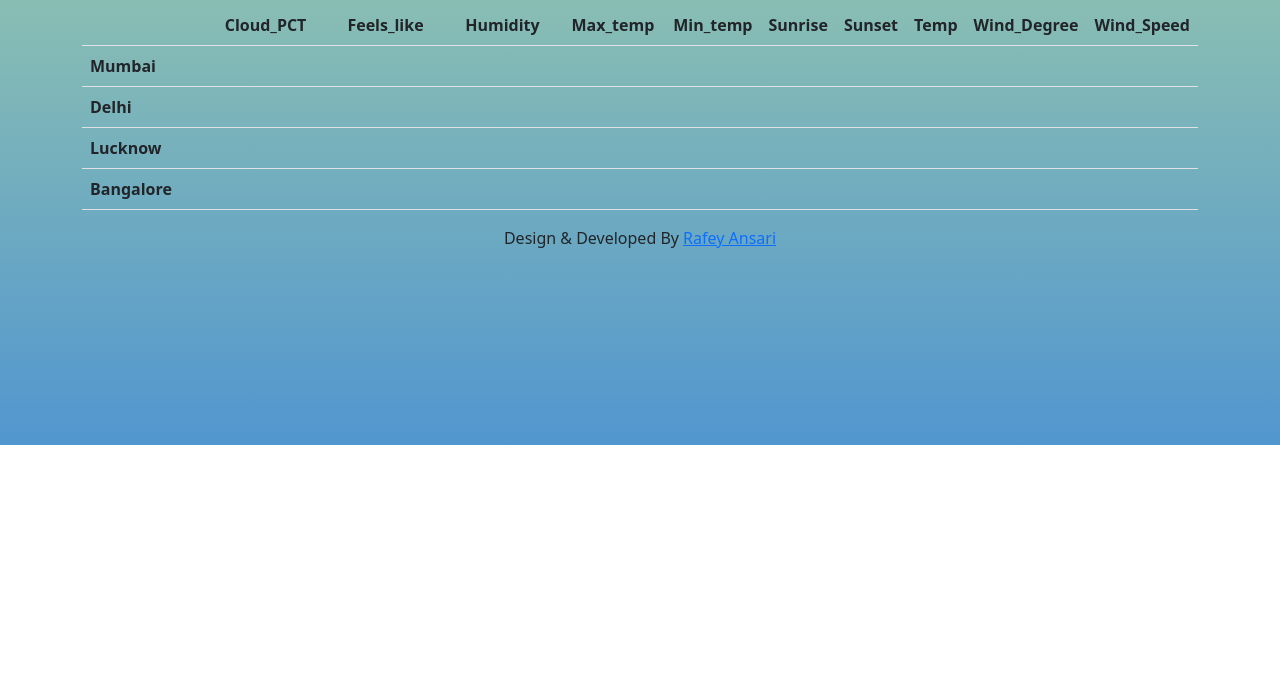
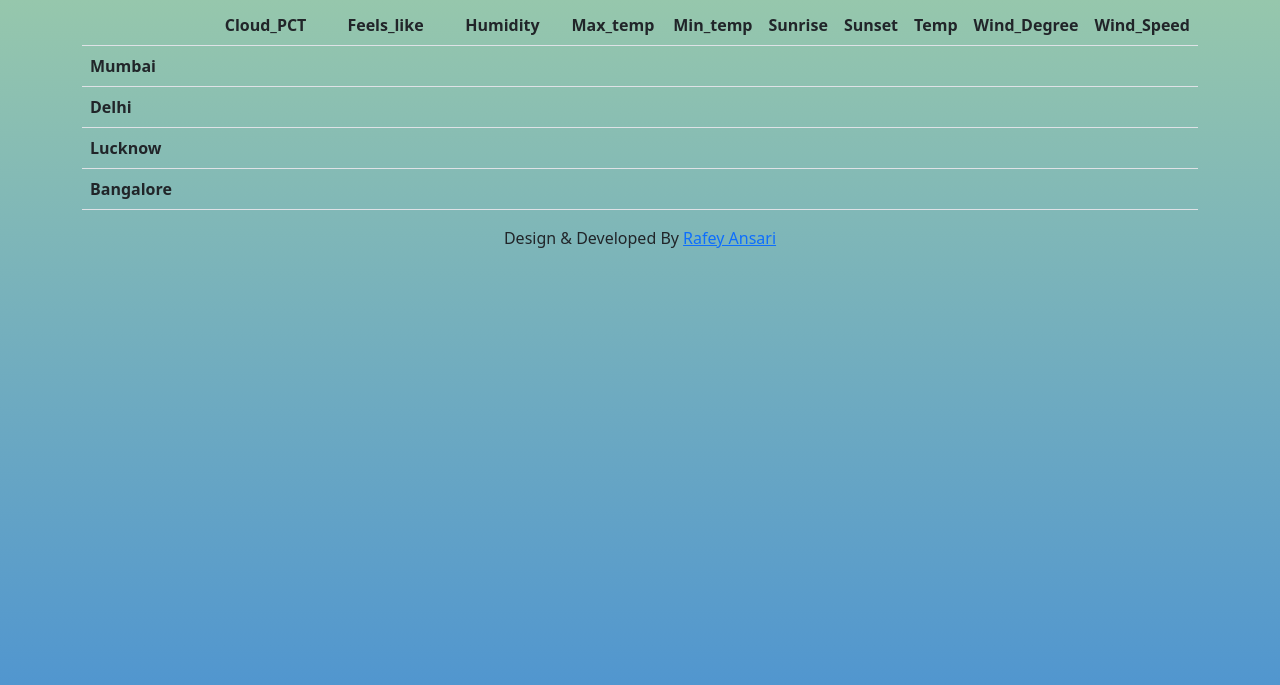
Before and after one commit to rafeldo36/weather, a plain HTML site: page index.html in a window 1280 px wide. Shown: the part 515-1200 px from the top of the page. Before the commit the page ends 960 px from the top, so only its background shows below. Drawn offline with nearby package versions, Linux system fonts and the light colour scheme; no server answers.

Commit message:
first commit

```diff
--- a/style.css
+++ b/style.css
@@ -1,4 +1,4 @@
 body{
     background-image: linear-gradient(180deg, rgb(202, 236, 146), rgb(81, 150, 207));
-    height: 120vh;
+    height: 150vh;
 }
```
